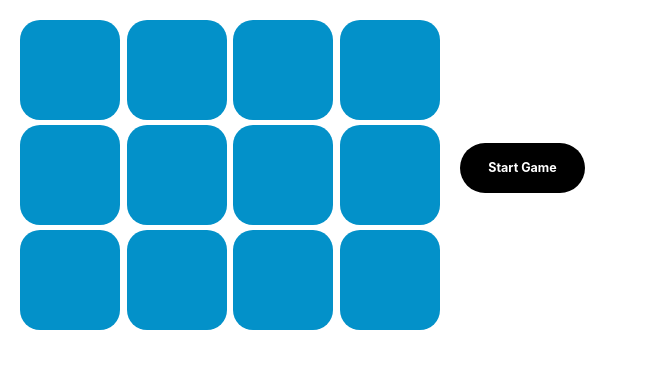
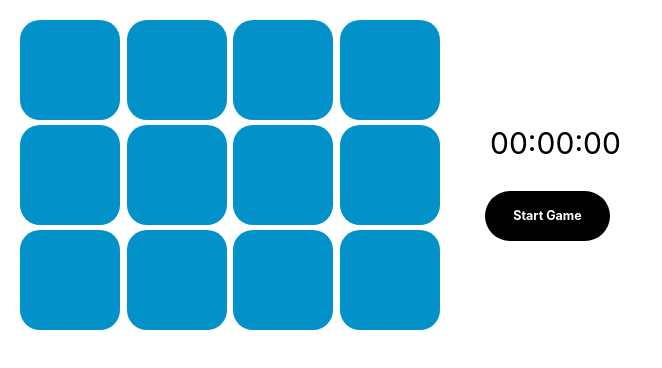
Before and after one commit to Samuel2007/Tile_Matching_Game_Frontend, a React (Create React App) app: page / in a window 1280 px wide. Shown: the top 368 px of the page, without its empty margins (0-662 px from the left). Built offline with nearby package versions, Linux system fonts and the light colour scheme.

Commit message:
task/gameplay/added timer

```diff
--- a/src/App.js
+++ b/src/App.js
@@ -2,12 +2,16 @@ import "./App.css";
 import TilesContainer from "./components/TilesContainer/TileContainer";
 import StartGameButton from "./components/StartGameButton/StartGameButton";
 import { useEffect, useState } from "react";
+import StopWatch from "./components/StopWatch/StopWatch";
 
 export const TIME_TO_GAME_START = 3000;
 
 function App() {
   const [isGameStarted, setIsGameStarted] = useState(false);
   const [counterText, setCounterText] = useState("");
+  const [areTilesShowing, setAreTilesShowing] = useState(false);
+  const [time, setTime] = useState(0);
+  const [isRunning, setIsRunning] = useState(false);
 
   function timeToChangeText(additionalTime, text) {
     setTimeout(() => {
@@ -17,19 +21,30 @@ function App() {
 
   useEffect(() => {
     if (isGameStarted) {
+      setAreTilesShowing(true);
       timeToChangeText(1000, "3");
       timeToChangeText(2000, "2");
       timeToChangeText(3000, "1");
       timeToChangeText(4000, "Start!");
+      setTimeout(() => {
+        setAreTilesShowing(false);
+        setIsRunning(true);
+      }, 7000);
     }
   }, [isGameStarted]);
 
   return (
     <div className="App">
       <TilesContainer
+        areTilesShowing={areTilesShowing}
         isGameStarted={isGameStarted}
         setIsGameStarted={setIsGameStarted}
+        setIsRunning={setIsRunning}
       />
+      <div>
+        {!areTilesShowing ? (
+          <StopWatch time={time} setTime={setTime} isRunning={isRunning} />
+        ) : null}
         {isGameStarted ? (
           <div className="ContainerCountDown">
             <p className="TextCountDown">{counterText}</p>
@@ -41,6 +56,7 @@ function App() {
           />
         )}
       </div>
+    </div>
   );
 }
 
--- a/src/components/StartGameButton/StartGameButton.css
+++ b/src/components/StartGameButton/StartGameButton.css
@@ -6,6 +6,7 @@
   display: flex;
   align-items: center;
   justify-content: center;
+  margin-left: 25px;
 }
 .StartButtonText {
   color: white;
--- /dev/null
+++ b/src/components/StopWatch/StopWatch.css
@@ -0,0 +1,6 @@
+.stopwatch-time {
+  margin-left: 30px;
+  text-align: center;
+  color: #000000;
+  font-size: 30px;
+}
--- /dev/null
+++ b/src/components/StopWatch/StopWatch.jsx
@@ -0,0 +1,29 @@
+import React, { useState, useEffect } from "react";
+import "./StopWatch.css";
+const StopWatch = ({ isRunning, time, setTime }) => {
+  useEffect(() => {
+    let intervalId;
+    if (isRunning) {
+      intervalId = setInterval(() => setTime(time + 1), 10);
+    }
+    return () => clearInterval(intervalId);
+  }, [isRunning, time]);
+
+  const minutes = Math.floor((time % 360000) / 6000);
+
+  const seconds = Math.floor((time % 6000) / 100);
+
+  const milliseconds = time % 100;
+
+  return (
+    <div className="stopwatch-container">
+      <p className="stopwatch-time">
+        {minutes.toString().padStart(2, "0")}:
+        {seconds.toString().padStart(2, "0")}:
+        {milliseconds.toString().padStart(2, "0")}
+      </p>
+    </div>
+  );
+};
+
+export default StopWatch;
--- a/src/components/Tile/Tile.jsx
+++ b/src/components/Tile/Tile.jsx
@@ -1,4 +1,5 @@
 import React, { useState, useEffect } from "react";
+import { TIME_TO_GAME_START } from "../../App";
 import "./Tile.css";
 
 function Tile({
@@ -17,7 +18,7 @@ function Tile({
     if (isGameStarted) {
       setTimeout(() => {
         setIsCardClickable(true);
-      }, 7000);
+      }, TIME_TO_GAME_START + 4000);
     }
   }, [isGameStarted]);
   const onClickHandler = () => {
--- a/src/components/TilesContainer/TileContainer.jsx
+++ b/src/components/TilesContainer/TileContainer.jsx
@@ -18,9 +18,12 @@ const cards = listToDisplay.map((element, index) => {
   return { path: element, isVisible: false, ID: index }; // [{isVisible: false}, {isVisible: false}]
 });
 
-function TilesContainer({ isGameStarted }) {
+function TilesContainer({ isGameStarted, areTilesShowing, setIsRunning }) {
   const [clickedImagePaths, setImagePaths] = useState([]); // ['url1', 'url2'] => url1 !== url2 => setCardsState
   const [cardState, setCardsState] = useState(cards);
+
+  cardState.map((card) => ({ ...card, isVisible: false }));
+  const invisibleCards = cardState.filter((card) => card.isVisible === false); // => !invisibleCards
 
   useEffect(() => {
     if (clickedImagePaths.length === 2) {
@@ -39,7 +42,6 @@ function TilesContainer({ isGameStarted }) {
         }
       }, 200);
     }
-    // clickedImagePaths.length === 2 -> akcja sprawdzająca czy clickedImagePaths[0] === clickedImagePaths[1] =>
   }, [clickedImagePaths]);
 
   useEffect(() => {
@@ -57,6 +59,10 @@ function TilesContainer({ isGameStarted }) {
     }
   }, [isGameStarted]);
 
+  if (invisibleCards.length === 0 && !areTilesShowing) {
+    setIsRunning(false);
+    return <div>you won</div>;
+  }
   return (
     <div className="TileContainer">
       {cardState.map(
@@ -64,6 +70,7 @@ function TilesContainer({ isGameStarted }) {
           element // {path: 'url', isVisible: false}
         ) => (
           <Tile
+            key={element.ID}
             isGameStarted={isGameStarted}
             clickedImagePaths={clickedImagePaths}
             cardState={cardState}
```
Lines whose indentation alone changed are shown as unchanged.
